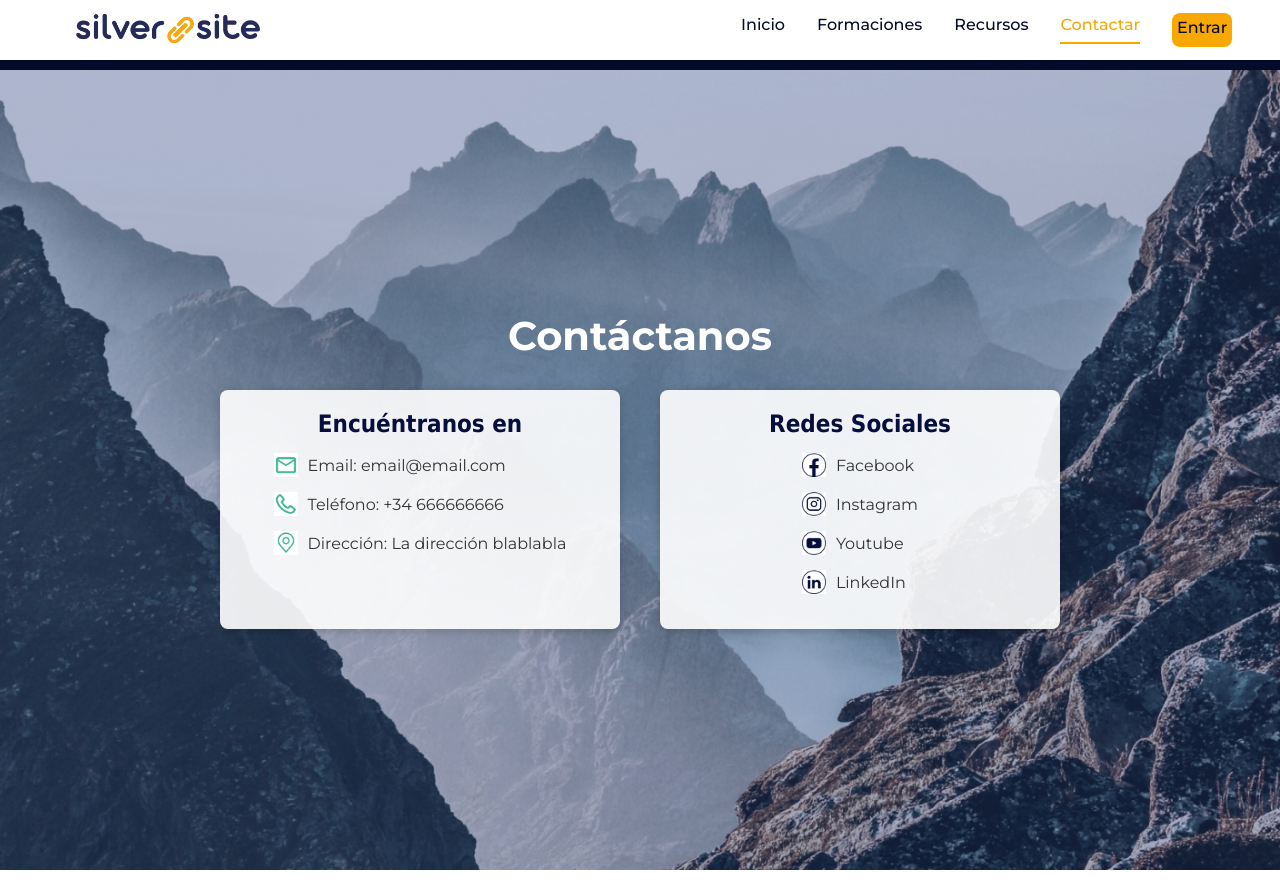
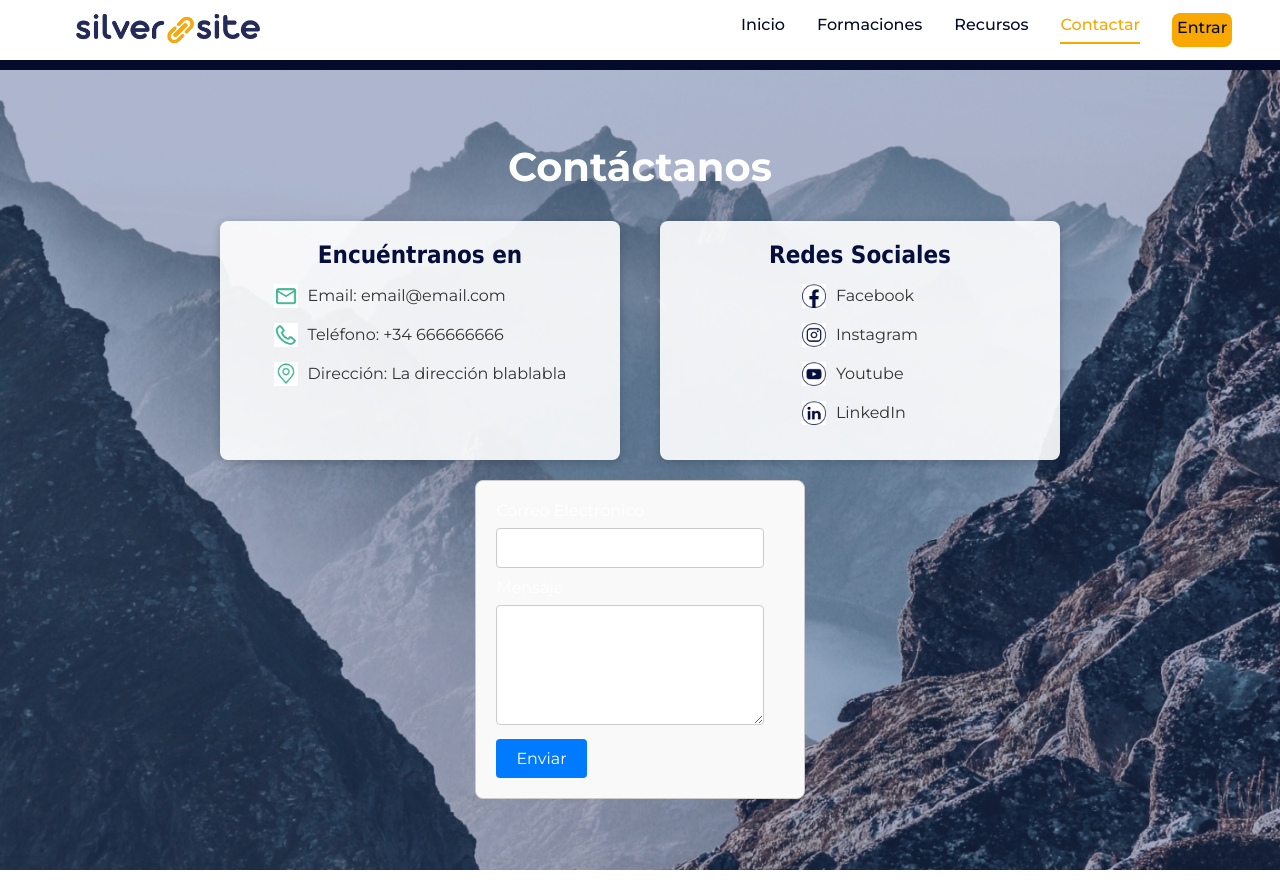
Before and after one commit to Mikelondrio/desafio-tripulaciones, a React (Vite) app in the folder front/: page /contactar in a window 1280 px wide. Built offline with nearby package versions, Linux system fonts and the light colour scheme.

Commit message:
formspree

```diff
--- a/front/package.json
+++ b/front/package.json
@@ -10,6 +10,7 @@
     "preview": "vite preview"
   },
   "dependencies": {
+    "@formspree/react": "^2.5.1",
     "chart.js": "^4.4.3",
     "chartjs-plugin-datalabels": "^2.2.0",
     "cors": "^2.8.5",
--- /dev/null
+++ b/front/src/componentes/Contactar/ContactForm.jsx
@@ -0,0 +1,45 @@
+// ContactForm.jsx
+import React from 'react';
+import { useForm, ValidationError } from '@formspree/react';
+import styles from './ContactForm.module.css'; // Importa el archivo CSS
+
+export function ContactForm() {
+  const [state, handleSubmit] = useForm("xgvwvenw"); // Reemplaza con tu ID de Formspree
+  if (state.succeeded) {
+    return <p className={styles.successMessage}>¡Gracias por tu mensaje!</p>;
+  }
+  return (
+    <form onSubmit={handleSubmit} className={styles.contactForm}>
+      <label htmlFor="email">Correo Electrónico</label>
+      <input
+        id="email"
+        type="email"
+        name="email"
+        required
+      />
+      <ValidationError
+        prefix="Email"
+        field="email"
+        errors={state.errors}
+        className={styles.error}
+      />
+      <label htmlFor="message">Mensaje</label>
+      <textarea
+        id="message"
+        name="message"
+        required
+      />
+      <ValidationError
+        prefix="Message"
+        field="message"
+        errors={state.errors}
+        className={styles.error}
+      />
+      <button type="submit" disabled={state.submitting}>
+        Enviar
+      </button>
+    </form>
+  );
+}
+
+export default ContactForm;
--- /dev/null
+++ b/front/src/componentes/Contactar/ContactForm.module.css
@@ -0,0 +1,50 @@
+/* ContactForm.module.css */
+.contactForm {
+    margin-top: 20px;
+    padding: 20px;
+    border: 1px solid #ccc;
+    border-radius: 8px;
+    background-color: #f9f9f9;
+    max-width: 400px;
+    margin-left: auto;
+    margin-right: auto;
+  }
+
+  .contactForm label {
+    display: block;
+    margin-bottom: 8px;
+  }
+
+  .contactForm input,
+  .contactForm textarea {
+    width: calc(100% - 20px);
+    padding: 10px;
+    margin-bottom: 10px;
+    border: 1px solid #ccc;
+    border-radius: 4px;
+    font-size: 14px;
+  }
+
+  .contactForm textarea {
+    height: 120px;
+  }
+
+  .contactForm button {
+    background-color: #007bff;
+    color: white;
+    border: none;
+    padding: 10px 20px;
+    border-radius: 4px;
+    cursor: pointer;
+    font-size: 16px;
+  }
+
+  .contactForm button:hover {
+    background-color: #0056b3;
+  }
+
+  .contactForm p {
+    margin-top: 10px;
+    font-size: 14px;
+    color: #007bff;
+  }
--- a/front/src/componentes/Contactar/Contacto.jsx
+++ b/front/src/componentes/Contactar/Contacto.jsx
@@ -8,6 +8,8 @@ import linkedinIcon from '../../assets/LogosContacto/SEPE.jpg';
 import emailIcon from '../../assets/LogosContacto/Email.jpg';
 import telephoneIcon from '../../assets/LogosContacto/Telefono.jpg';
 import ubicationIcon from '../../assets/LogosContacto/Ubicacion.jpg';
+import ContactForm from './ContactForm';
+
 
 function Contacto() {
   return (
@@ -32,6 +34,8 @@ function Contacto() {
           </ul>
         </div>
       </div>
+
+      <ContactForm />
     </div>
   );
 }
--- a/front/src/componentes/Inicio/HeaderSection/headerSection.module.css
+++ b/front/src/componentes/Inicio/HeaderSection/headerSection.module.css
@@ -19,7 +19,7 @@
 }
 
 .headerContent h1 {
-    font-size: 2.2rem;
+    font-size: 2.6rem;
     margin-bottom: 1.25rem;
 }
 
```
Also changed, not shown: 1 other file (tests, documents, lock files or other folders).
